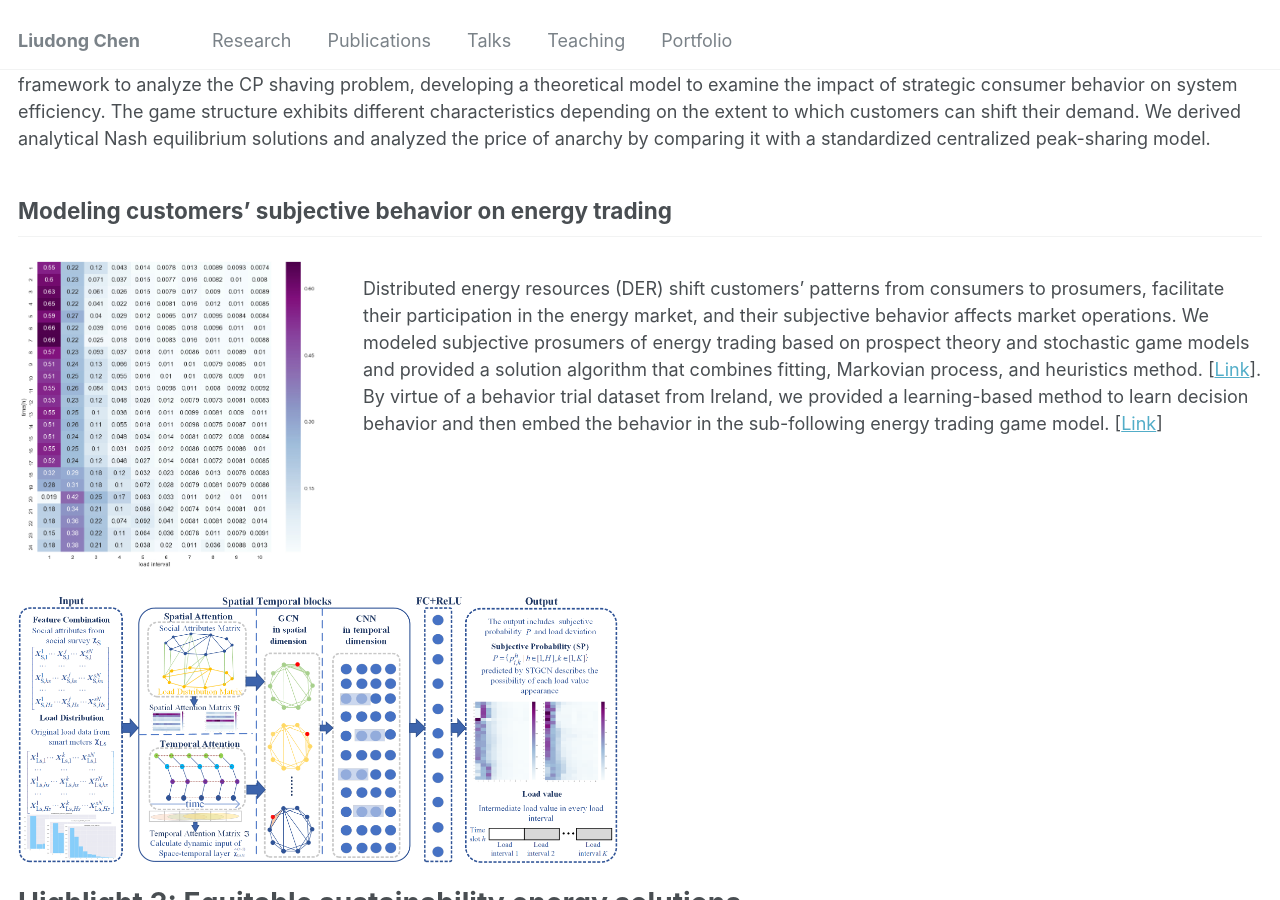
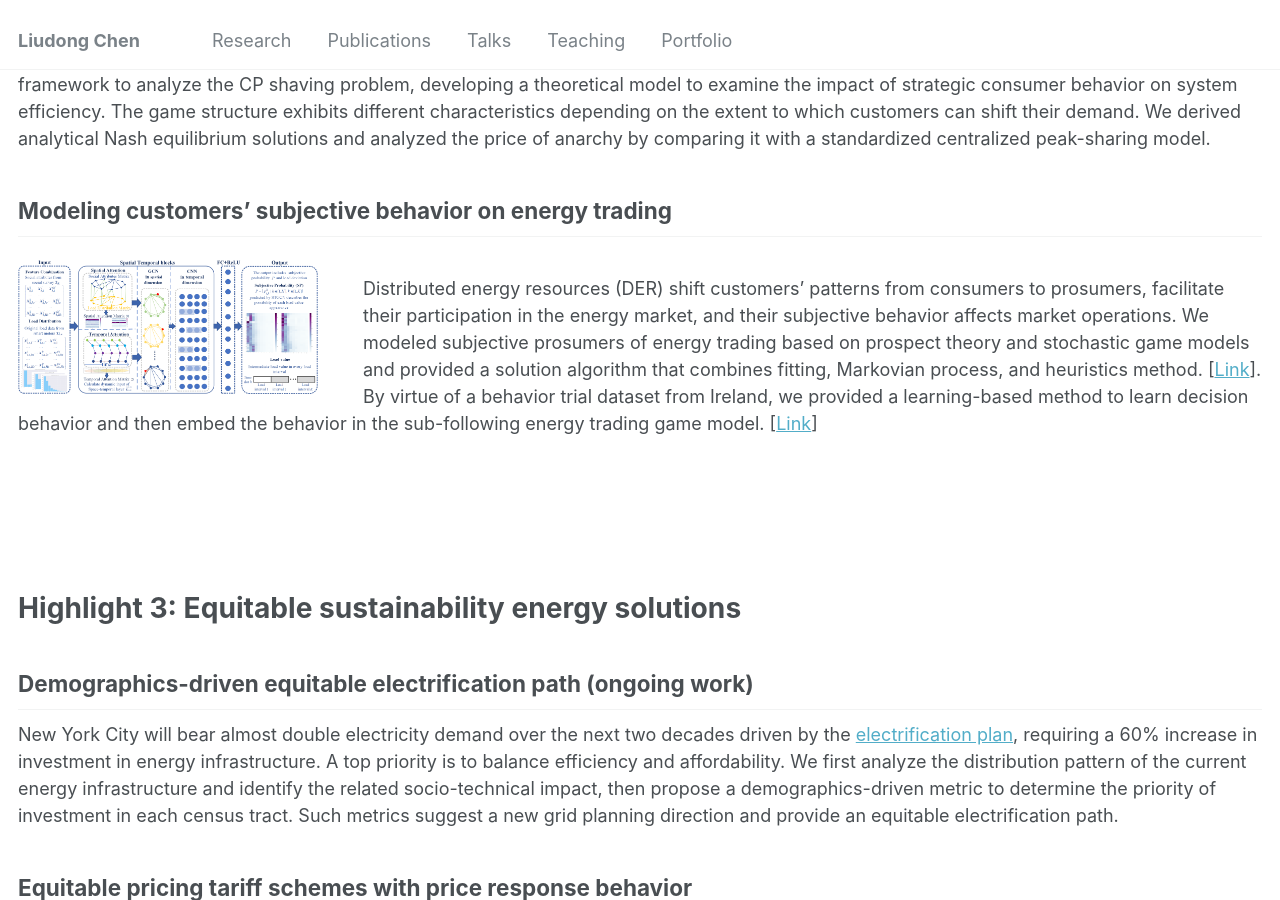
Before and after one commit to liudong-chen/liudong-chen.github.io, a Jekyll site: the page built from _pages/research.md, in a window 1280 px wide and 900 px high, scrolled down 664 px. Built offline with Jekyll 4.4.1, drawn with Linux system fonts in a browser that asks for light colours.

Commit message:
Update research.md

```diff
--- a/_pages/research.md
+++ b/_pages/research.md
@@ -30,16 +30,13 @@ Coincident peak (CP) demand charge charges consumers' individual demand at the s
 <img style="float: left;  margin-top: 10px;
   margin-bottom: 10px;
   margin-right: 45px;
-  margin-left: 0px;" src="/assets/Subjective_probability.jpg" width="300px" >
+  margin-left: 0px;" src="/assets/Social_attributes_figure.png" width="300px" >
 <br />
 Distributed energy resources (DER) shift customers' patterns from consumers to prosumers, facilitate their participation in the energy market, and their subjective behavior affects market operations. We modeled subjective prosumers of energy trading based on prospect theory and stochastic game models and provided a solution algorithm that combines fitting, Markovian process, and heuristics method. [[Link](../assets/Social_Attributes.pdf)]. By virtue of a behavior trial dataset from Ireland, we provided a learning-based method to learn decision behavior and then embed the behavior in the sub-following energy trading game model. [[Link](../assets/Data_Driven_Stochastic_Game.pdf)]
 
 <br />
 <br />
 <br />
-<br />
-
-<img src="/assets/Social_attributes_figure.png" width="600px" />
 <br />
 
 # Highlight 3: Equitable sustainability energy solutions
```
